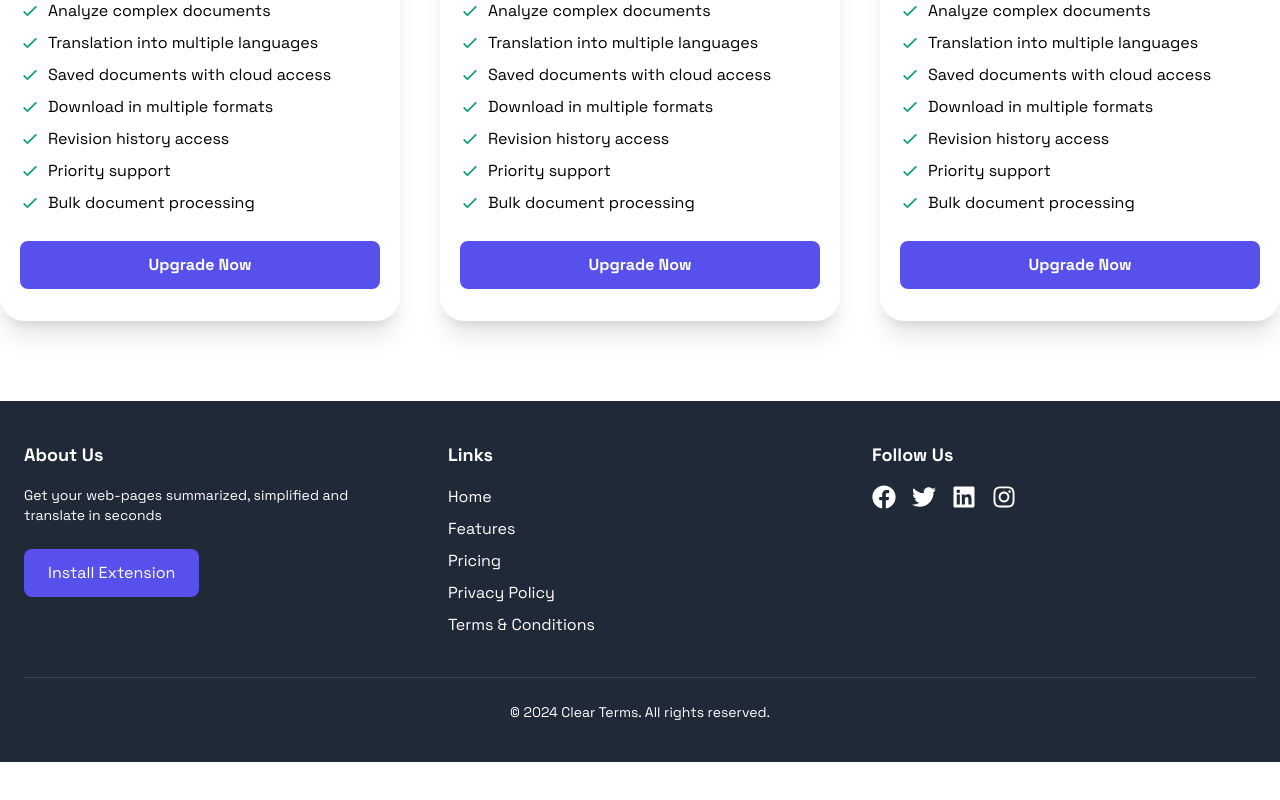
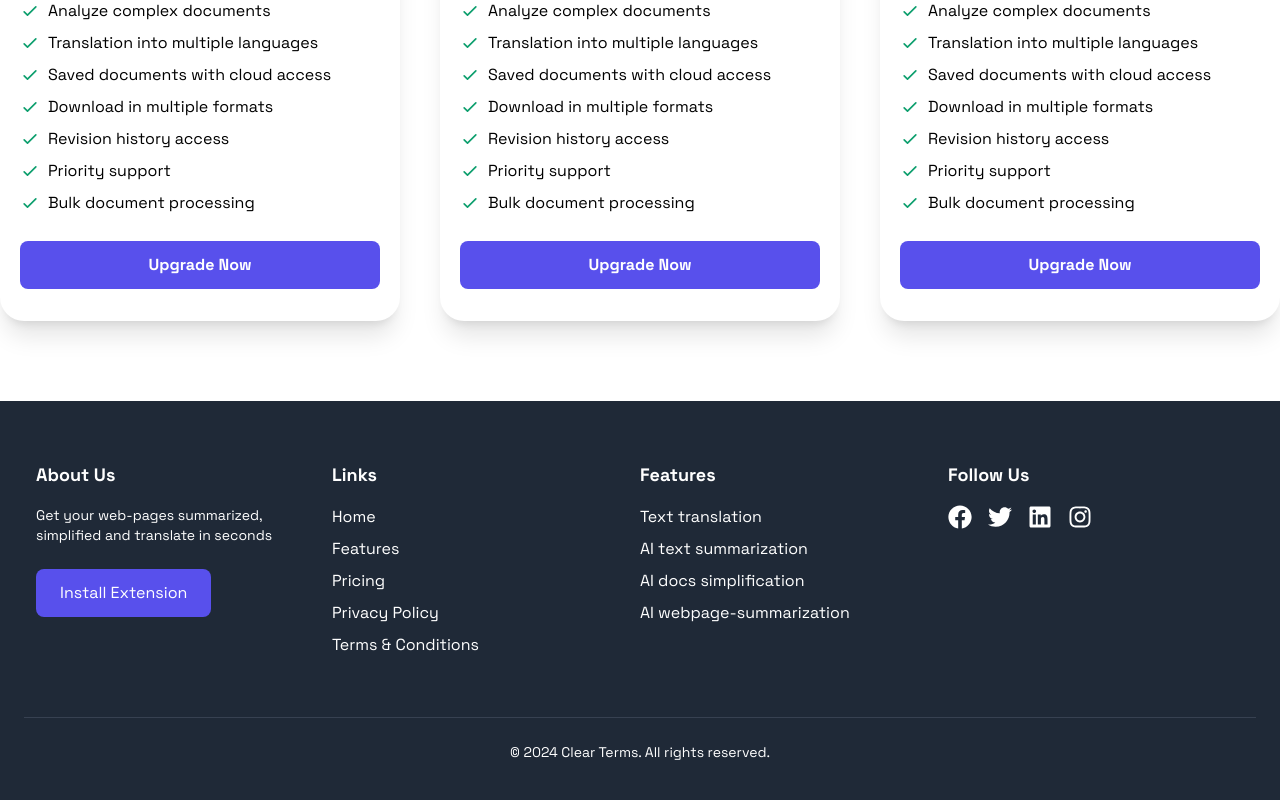
Before and after one commit to sabeelyousaf/clearterms, a Next.js app: page / in a window 1280 px wide. Shown: the part 2169-2969 px from the top of the page. Before the commit the page ends 2931 px from the top, so only its background shows below. Built offline with nearby package versions, Linux system fonts and the light colour scheme.

Commit message:
ui-changes fixed

```diff
--- a/src/app/components/Footer.jsx
+++ b/src/app/components/Footer.jsx
@@ -7,9 +7,9 @@ const Footer = () => {
     return (
         <footer className="bg-gray-800 text-white py-10">
             <div className="max-w-screen-xl mx-auto px-6">
-                <div className="grid grid-cols-1 md:grid-cols-3 gap-10 mb-8">
+                <div className="flex flex-row mb-8 flex-wrap">
                     {/* About Section */}
-                    <div>
+                    <div className='w-full py-5 px-3 lg:w-1/4'>
                         <h4 className="text-lg font-bold mb-4">About Us</h4>
                         <p className="text-sm mb-2">
                         Get your web-pages summarized, simplified and translate in seconds
@@ -19,8 +19,8 @@ const Footer = () => {
                         </Link>
                     </div>
 
-                    {/* Links Section */}
-                    <div>
+
+                    <div className='w-1/2 py-5 lg:w-1/4'>
                         <h4 className="text-lg font-bold mb-4">Links</h4>
                         <ul className="list-none">
                             <li className="mb-2">
@@ -50,9 +50,32 @@ const Footer = () => {
                             </li>
                         </ul>
                     </div>
+                    {/* Links Section */}
+                    <div className=' w-1/2 py-5  lg:w-1/4'>
+                        <h4 className="text-lg font-bold mb-4">Features</h4>
+                        <ul className="list-none">
+                            <li className="mb-2">
+                            Text translation
+
+                            </li>
+                            <li className="mb-2">
+                            AI text summarization
+                            </li>
+                            <li className="mb-2">
+                            AI docs simplification
+
+                            </li>
+                            <li className="mb-2">
+                            AI webpage-summarization
+                            </li>
+
+                        </ul>
+                    </div>
+
+
 
                     {/* Social Media Section */}
-                    <div>
+                    <div className='sm:w-auto py-5 lg:w-1/4'>
                         <h4 className="text-lg font-bold mb-4">Follow Us</h4>
                         <ul className="flex space-x-4">
                             <li>
```
